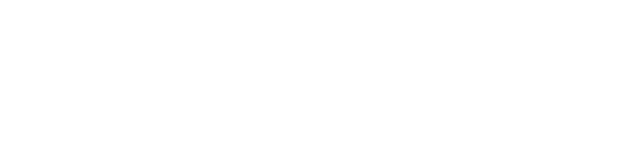
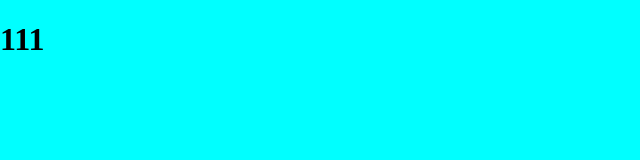
Before and after one commit to SgwNone/sgwProject_01, a plain HTML site: page index.html in a window 1280 px wide. Shown: the whole page, without its empty margins (0-640 px from the left). Drawn offline with Linux system fonts and the light colour scheme.

Commit message:
跳过提交

```diff
--- /dev/null
+++ b/index.css
@@ -0,0 +1,5 @@
+body {
+    margin: 0;
+    padding: 0;
+    background-color: cyan;
+}
--- a/index.html
+++ b/index.html
@@ -6,10 +6,12 @@
     <meta http-equiv="X-UA-Compatible" content="IE=edge">
     <meta name="viewport" content="width=device-width, initial-scale=1.0">
     <title>Document</title>
+    <link rel="stylesheet" href="./index.css">
 </head>
 
 <body>
-
+    <h1>111</h1>
+    <script src="./index.js"></script>
 </body>
 
 </html>
```
Also changed, not shown: index.js (added).
